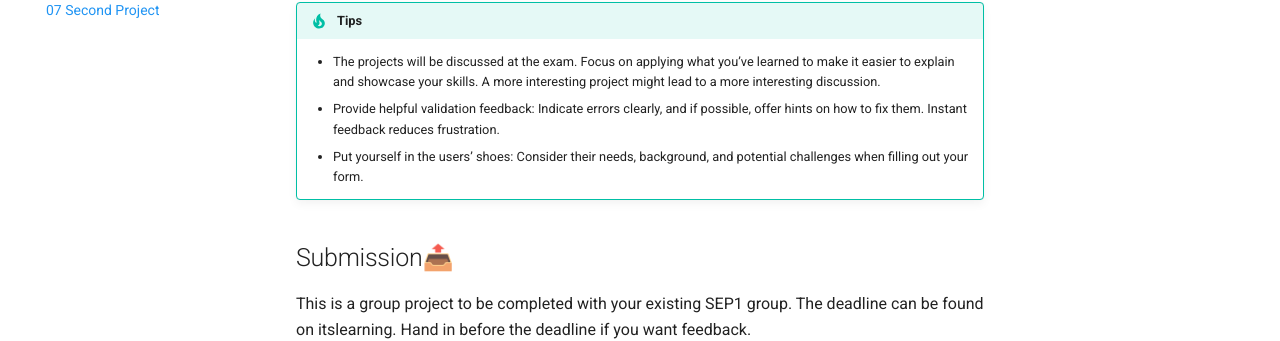
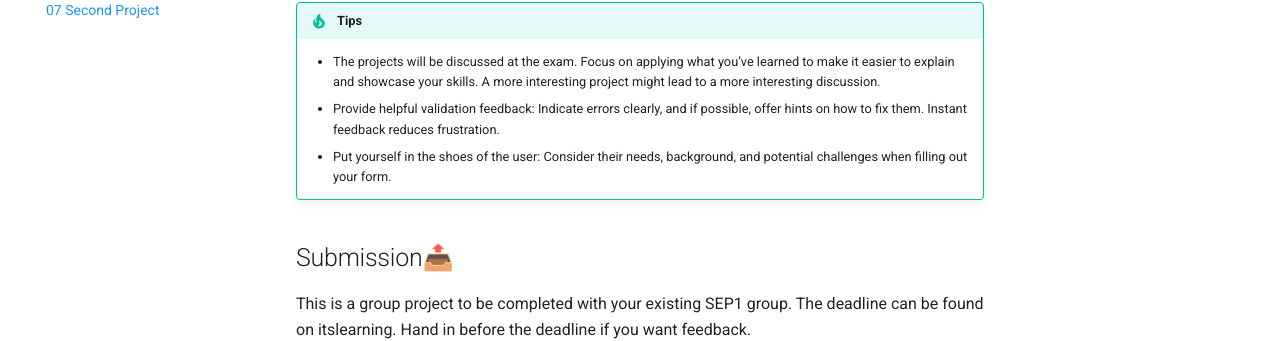
Before and after one commit to KasperKnop/WEB1, an MkDocs documentation site: the page built from docs/07-second-project.md, in a window 1280 px wide and 900 px high, scrolled down 831 px. Shown: the part 287-628 px from the top of the window. Built offline with MkDocs 1.6.1 and Material for MkDocs 9.7.7, drawn with Linux system fonts in a browser that asks for light colours; emoji names are drawn with the system emoji font.

Commit message:
Update 07-second-project.md

```diff
--- a/docs/07-second-project.md
+++ b/docs/07-second-project.md
@@ -27,7 +27,7 @@ JavaScript or any external libraries or frameworks are still not allowed.
 !!! tip "Tips"
     - The projects will be discussed at the exam. Focus on applying what you’ve learned to make it easier to explain and showcase your skills. A more interesting project might lead to a more interesting discussion.
     - Provide helpful validation feedback: Indicate errors clearly, and if possible, offer hints on how to fix them. Instant feedback reduces frustration.
-    - Put yourself in the users’ shoes: Consider their needs, background, and potential challenges when filling out your form.
+    - Put yourself in the shoes of the user: Consider their needs, background, and potential challenges when filling out your form.
 
 ## Submission📤
 
```
